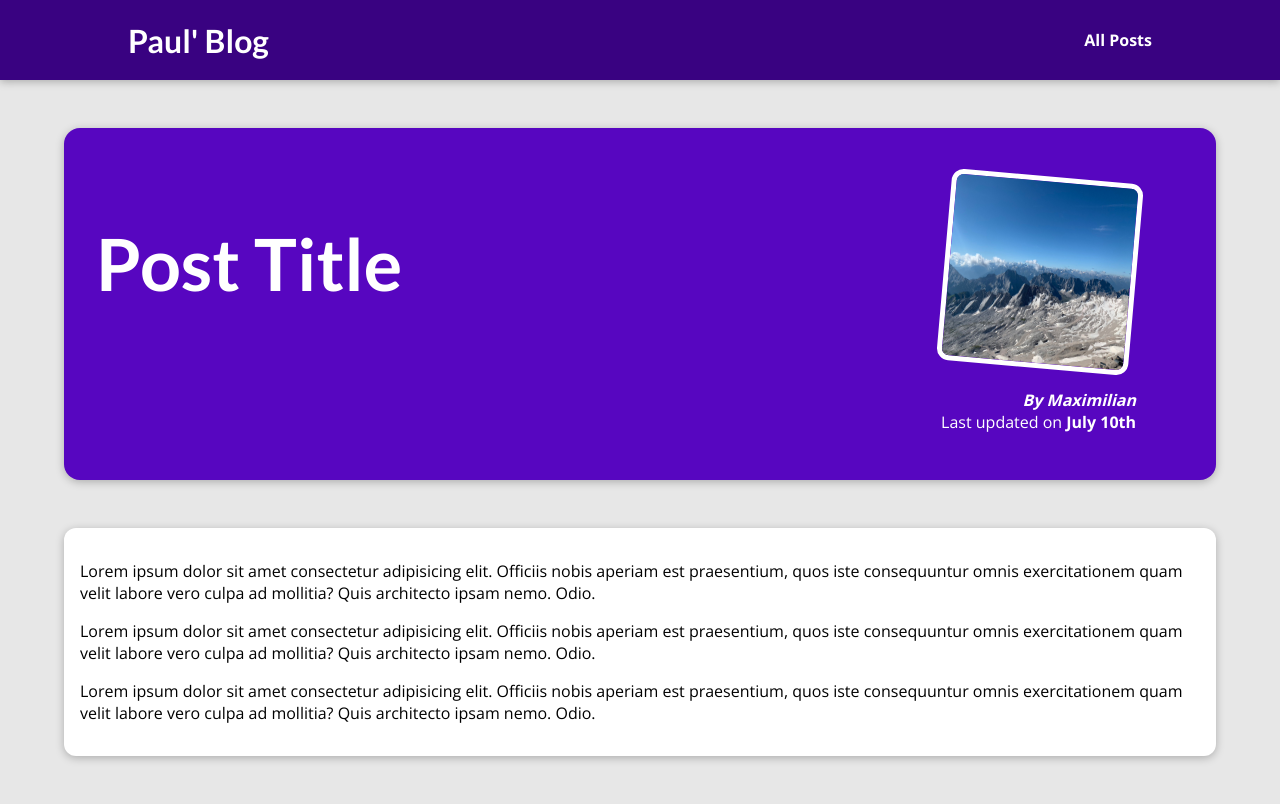
After one commit to Engpaulmutebi/blog-app2025, a Django app: template blogApp/templates/blogApp/post-detail.html in a window 1280 px wide. The commit adds this page. Run offline with Django 5.2, Linux system fonts and the light colour scheme; the template is opened without the code that fills it, so the values that code supplies are empty.

Commit message:
first commit

```diff
--- a/blogApp/static/blogApp/index.css
+++ b/blogApp/static/blogApp/index.css
@@ -1,5 +1,5 @@
 #welcome {
-  background: linear-gradient(to right top, #6305dd, #390281);
+  background: linear-gradient(to right top,rgb(198, 182, 219),rgb(186, 173, 204));
   padding: 6rem 12%;
 }
 
--- /dev/null
+++ b/blogApp/static/blogApp/post-detail.css
@@ -0,0 +1,62 @@
+body {
+  background-color: #e7e7e7;
+}
+
+#main-navigation {
+  background-color: #390281;
+  box-shadow: 0 2px 8px rgba(0, 0, 0, 0.25);
+}
+
+#summary {
+  margin: 8rem auto 3rem auto;
+  padding: 2rem;
+  width: 90%;
+  max-width: 90rem;
+  border-radius: 16px;
+  background-color: #5706c0;
+  position: relative;
+  box-shadow: 0 2px 8px rgba(0, 0, 0, 0.25);
+  height: 22rem;
+}
+
+#summary h2 {
+  color: white;
+  font-size: 4.5rem;
+}
+
+#summary article {
+  position: absolute;
+  top: 2rem;
+  right: 3rem;
+  padding: 1rem 2rem;
+  border-radius: 12px;
+  text-align: right;
+  color: white;
+}
+
+#summary article img {
+  width: 12rem;
+  height: 12rem;
+  border-radius: 12px;
+  transform: rotateZ(5deg);
+  border: 5px solid white;
+  margin-bottom: 1rem;
+}
+
+#summary address {
+  font-weight: bold;
+}
+
+#summary time {
+  font-weight: bold;
+}
+
+main {
+  width: 90%;
+  max-width: 90rem;
+  margin: 3rem auto;
+  background-color: white;
+  padding: 1rem;
+  border-radius: 12px;
+  box-shadow: 0 2px 8px rgba(0, 0, 0, 0.25);
+}
--- /dev/null
+++ b/blogApp/templates/blogApp/post-detail.html
@@ -0,0 +1,39 @@
+{% extends "base.html" %}
+{% load static %}
+
+{% block title %}
+This Post Title
+{% endblock %}
+
+{% block css_files %}
+<link rel="stylesheet" href="{% static "blogApp/post-detail.css" %}" />
+{% endblock %}
+
+{% block content %}
+<section id="summary">
+  <h2>Post Title</h2>
+  <article>
+    <img src="{% static "blogApp/images/mountains.jpg" %}" alt="Post Title" />
+    <address>By Maximilian</address>
+    <div>Last updated on <time>July 10th</time></div>
+  </article>
+</section>
+
+<main>
+  <p>
+    Lorem ipsum dolor sit amet consectetur adipisicing elit. Officiis nobis
+    aperiam est praesentium, quos iste consequuntur omnis exercitationem quam
+    velit labore vero culpa ad mollitia? Quis architecto ipsam nemo. Odio.
+  </p>
+  <p>
+    Lorem ipsum dolor sit amet consectetur adipisicing elit. Officiis nobis
+    aperiam est praesentium, quos iste consequuntur omnis exercitationem quam
+    velit labore vero culpa ad mollitia? Quis architecto ipsam nemo. Odio.
+  </p>
+  <p>
+    Lorem ipsum dolor sit amet consectetur adipisicing elit. Officiis nobis
+    aperiam est praesentium, quos iste consequuntur omnis exercitationem quam
+    velit labore vero culpa ad mollitia? Quis architecto ipsam nemo. Odio.
+  </p>
+</main>
+{% endblock %}
--- a/blogApp/views.py
+++ b/blogApp/views.py
@@ -9,5 +9,5 @@ def Posts(request):
    return render(request,"blogApp/all-posts.html")
 
 
-def Posts_detail(request ):
-  pass
+def Posts_detail(request,slug ):
+   return render(request,"blogApp/post-detail.html")
```
Also changed, not shown: templates/404.html (added, +10 -0 lines).
